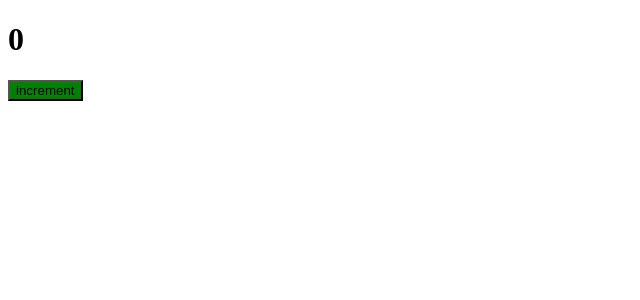
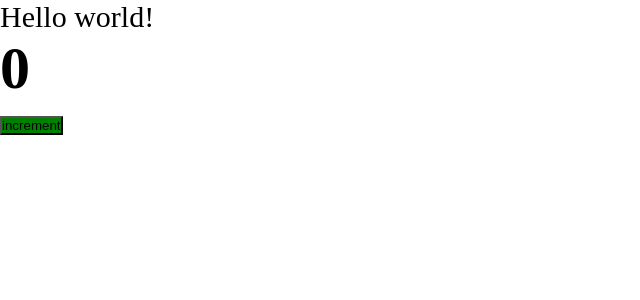
Before and after one commit to nooreekra/advanced-frontend, a React app: page / in a window 1280 px wide. Shown: the top 300 px of the page, without its empty margins (0-640 px from the left). Built offline with nearby package versions, Linux system fonts and the light colour scheme.

Commit message:
setup module css

```diff
--- a/package.json
+++ b/package.json
@@ -19,6 +19,7 @@
     "@types/webpack-dev-server": "^4.7.2",
     "css-loader": "^6.8.1",
     "html-webpack-plugin": "^5.5.0",
+    "mini-css-extract-plugin": "^2.7.6",
     "sass": "^1.64.2",
     "sass-loader": "^13.3.2",
     "style-loader": "^3.3.3",
--- /dev/null
+++ b/src/App.tsx
@@ -0,0 +1,12 @@
+import Counter from "./components/Counter";
+import './index.scss'
+const App = () => {
+  return (
+    <div className="app">
+        Hello world!
+      <Counter />
+    </div>
+  );
+};
+
+export default App;
--- a/src/components/Counter.scss
+++ b/src/components/Counter.module.scss
@@ -1,3 +1,3 @@
-button {
+.btn {
     background: green;
 }
--- a/src/components/Counter.tsx
+++ b/src/components/Counter.tsx
@@ -1,5 +1,5 @@
 import React, { useState } from "react";
-import './Counter.scss'
+import classes from './Counter.module.scss'
 
 export const Counter = () => {
   const [count, setCount] = useState(0);
@@ -11,7 +11,7 @@
   return (
     <div>
       <h1>{count}</h1>
-      <button onClick={increment}>increment</button>
+      <button onClick={increment} className={classes.btn}>increment</button>
     </div>
   );
 };
--- /dev/null
+++ b/src/index.scss
@@ -0,0 +1,9 @@
+* {
+    margin: 0;
+    padding: 0;
+    box-sizing: border-box;
+}
+
+.app {
+    font-size: 30px;
+}
--- a/src/index.tsx
+++ b/src/index.tsx
@@ -1,7 +1,5 @@
 import { render } from "react-dom";
 import Counter from "./components/Counter";
+import App from "./App";
 
-render (
-    <div><Counter /></div>,
-    document.getElementById('root')
-)
+render(<App />, document.getElementById("root"));
```
Also changed, not shown: src/global.d.ts (added, +8 -0 lines), 4 other files (tests, documents, lock files or other folders).
